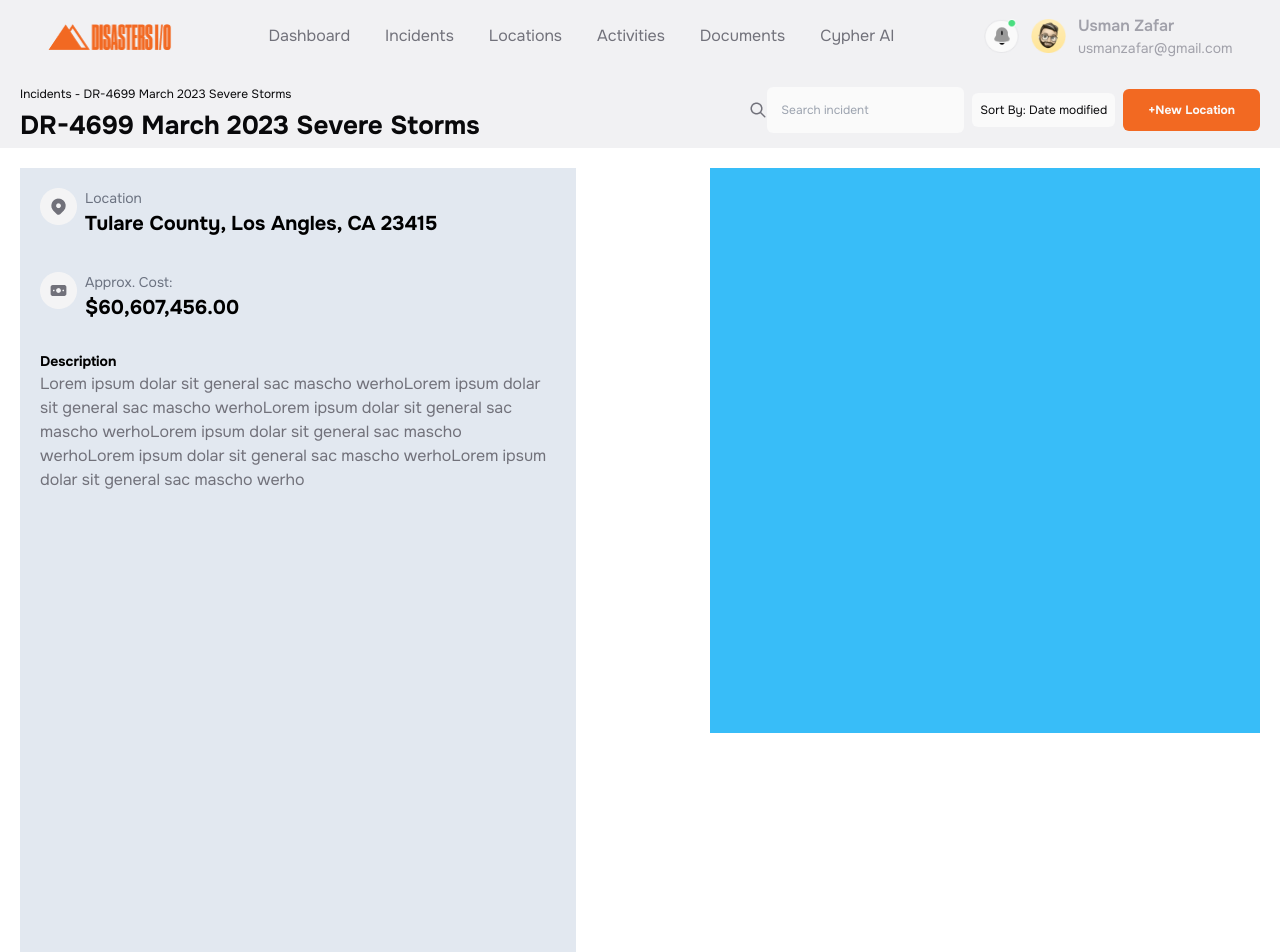
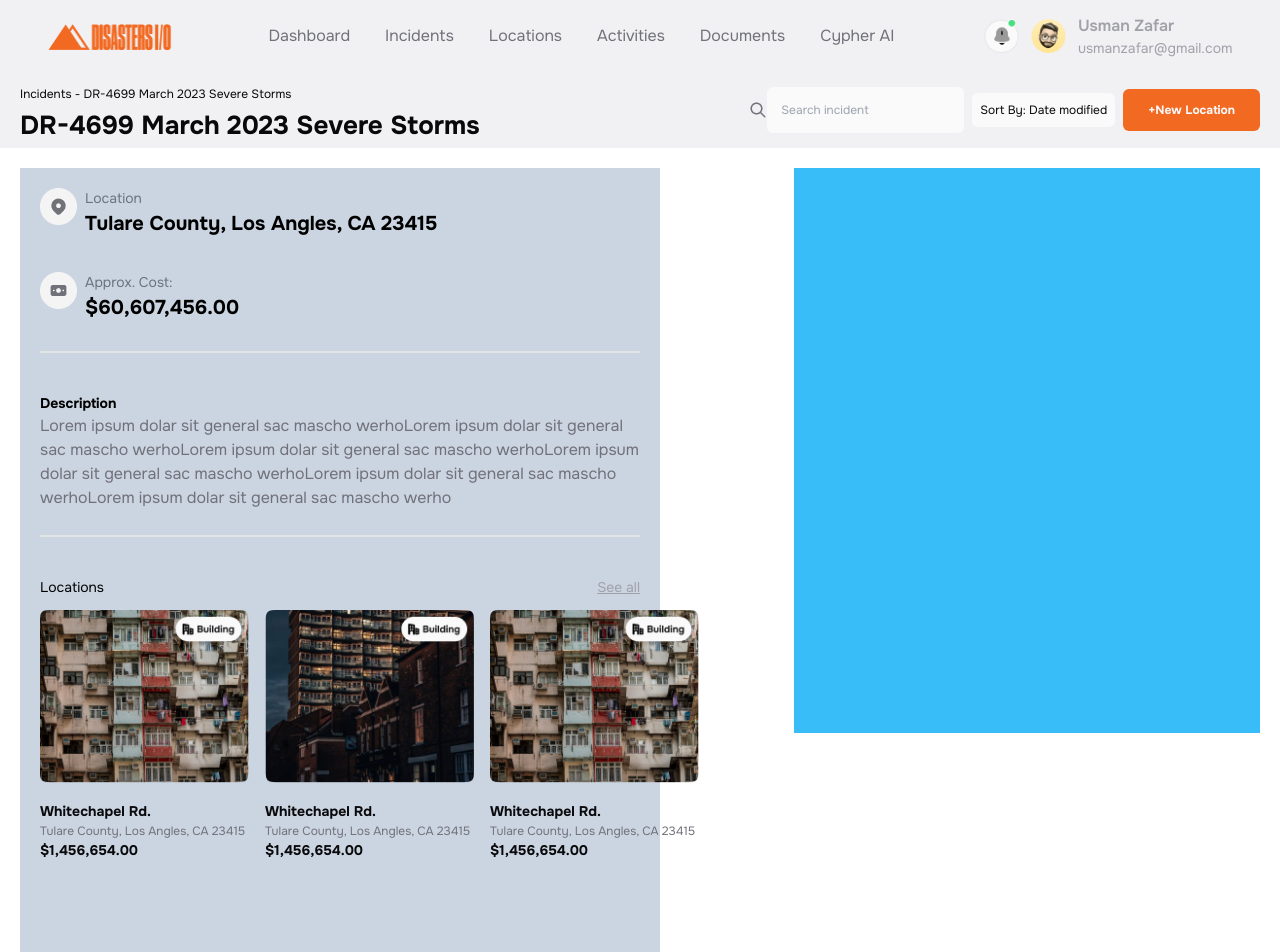
Before and after one commit to jihad-programmer/Disaster10, a React (Vite) app in the folder Disasters10/: page /Locations in a window 1280 px wide. Shown: the top 952 px of the page. Built offline with nearby package versions, Linux system fonts and the light colour scheme.

Commit message:
CardDesign + Card Data Done

```diff
--- /dev/null
+++ b/Disasters10/src/Components/Locations/Card.jsx
@@ -0,0 +1,21 @@
+import React from 'react'
+
+function Card({img,title,des,money}) {
+  return (
+    <>
+
+    <div className='w-fit md:w-[214px] h-fit md:h-[241px] space-y-[14px]'>
+              <div className='h-[177px]'>
+                <img src={img} alt="" />
+              </div>
+
+              <div className='h-[50px] w-[209px]'>
+                  <p className='text-[14px] text-primary font-bold font-onest'>{title}</p>
+                  <p className='text-[12px] text-secondary font-[400] font-onest'>{des}</p>
+                  <p className='text-[14px] text-primary font-bold font-onest'>{money}</p>
+              </div>
+          </div></>
+  )
+}
+
+export default Card
--- a/Disasters10/src/Components/Locations/Locations.jsx
+++ b/Disasters10/src/Components/Locations/Locations.jsx
@@ -1,6 +1,7 @@
 import React from 'react'
 import NavTitle from '../DashBoard/NavbarAll/NavTitle'
-
+import Card from './Card'
+import { LocationPageData } from '../../lib/Db'
 function Locations() {
   return (
     <>
@@ -9,9 +10,9 @@ function Locations() {
 
     <div className='w-[100%] grid md:flex gap-8 md:gap-[60px] lg:gap-[94px]'>
 
-      <div className='md:w-[50%] w-fit h-[1582.5px] space-y-10 m-5 p-5 bg-slate-200'>
+      <div className='md:w-[50%] w-fit h-[1582.5px] space-y-10 m-5 p-5 bg-slate-300'>
          {/* First section start */}
-           <div className='w-[] h-[123px] space-y-[45px]'>
+           <div className=' h-[123px] space-y-[45px]'>
                <div className='h-[39px] flex gap-2'>
                   <div>
                     <img src="/LO.png" alt="" />
@@ -32,14 +33,42 @@ function Locations() {
                </div>
            </div>
              {/* First section End */}
-
+         <div className='border border-[#E4E4E7]'></div>
          {/* Description section */}
 
          <div className='w-fit h-fit md:h-[85px] lg:h-[102px]'>
                 <h1 className='font-bold text-[14px] font-onest text-[#000000]'>Description</h1>
                 <p className='font-[400] text-[16px] text-[#71717A] font-onest'>Lorem ipsum dolar sit general sac mascho werhoLorem ipsum dolar sit general sac mascho werhoLorem ipsum dolar sit general sac mascho werhoLorem ipsum dolar sit general sac mascho werhoLorem ipsum dolar sit general sac mascho werhoLorem ipsum dolar sit general sac mascho werho</p>
          </div>
+  {/* Description section end */}
+  <div className='border border-[#E4E4E7]'></div>
 
+  {/* Locations section Start */}
+  <div className='h-fit md:h-[525.5px] space-y-3'>
+    <div className='flex justify-between'>
+    <p className='text-[14px] text-[#000000] font-[400] font-onest'>Locations</p>
+         <p className='text-[14px] text-[#A1A1AA] font-[400] font-onest underline'>See all</p>
+    </div>
+
+    {/* card */}
+<div className='flex gap-4 h-[500.5px]'>
+
+
+
+{LocationPageData.map((data,i)=> (
+   <Card key={i} {...data}/>
+))}
+
+
+    </div>
+
+
+
+
+
+
+
+  </div>
 
 
       </div>
--- a/Disasters10/src/Components/common/CommonCard.jsx
+++ b/Disasters10/src/Components/common/CommonCard.jsx
@@ -2,7 +2,7 @@ import React from 'react'
 
 function Card({image,Title,Des,Money}) {
   return (
-    <div className='w-[337px] h-[306px]'>
+    <div className='w-fit h-[306px]'>
          <div className='w-[306px] h-[253px]'>
           <img src={image} alt="" />
          </div>
```
Also changed, not shown: Disasters10/src/lib/Db/index.js.
